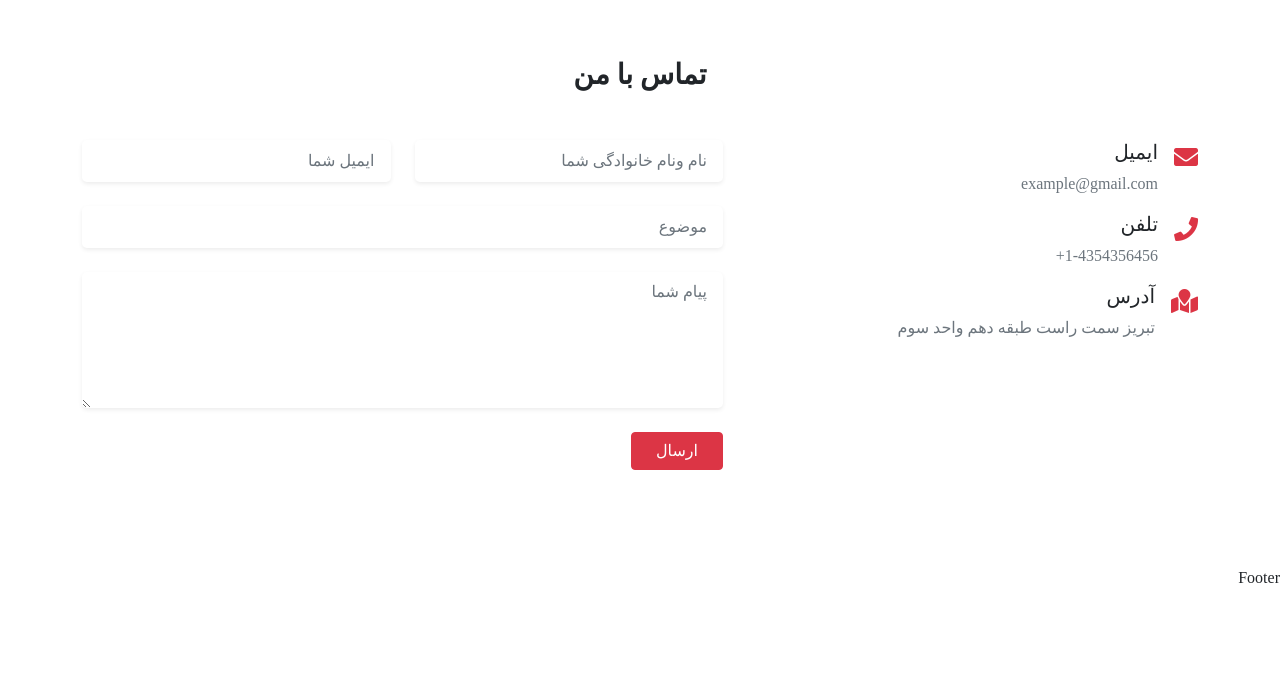
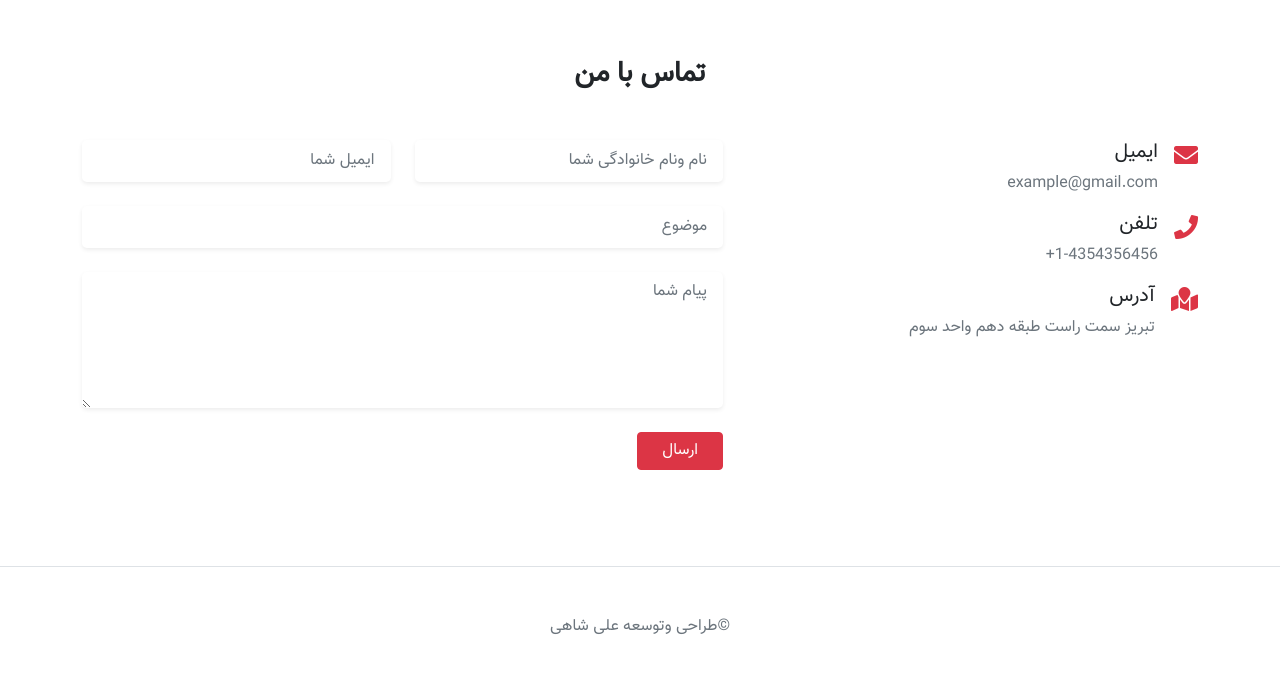
Before and after one commit to alishahi7645/alishahi-website, a React (Create React App) app: page / in a window 1280 px wide. Shown: the part 2707-3380 px from the top of the page. Before the commit the page ends 3297 px from the top, so only its background shows below. Built offline with nearby package versions, Linux system fonts and the light colour scheme; the HTML template or start-up script is replaced by a standard one.

Commit message:
end styling header and changed font project

```diff
--- a/public/css/style.css
+++ b/public/css/style.css
@@ -4,3 +4,6 @@
     src : url('../fonts/vazir.ttf') format('truetype'),
     url('../fonts/vazir.woff') format('woff');
 }
+body{
+    font-family: 'vazir';
+}
--- a/public/index.html
+++ b/public/index.html
@@ -10,6 +10,7 @@
       content="Web site created using create-react-app"
     />
     <link rel="apple-touch-icon" href="%PUBLIC_URL%/logo192.png" />
+    <link rel="stylesheet" href="./css/style.css">
     <!--
       manifest.json provides metadata used when your web app is installed on a
       user's mobile device or desktop. See https://developers.google.com/web/fundamentals/web-app-manifest/
--- a/src/App.js
+++ b/src/App.js
@@ -5,6 +5,7 @@ import Header from './components/Header/Header.js'
 import Home from './components/Home/Home.js';
 import Portfolio from './components/Portfolio/Portfolio.js';
 import Services from './components/Services/Services.js';
+import './index.css'
 function App() {
   return (
     <div>
--- a/src/components/Footer/Footer.js
+++ b/src/components/Footer/Footer.js
@@ -2,7 +2,17 @@ import React from 'react'
 
 function Footer() {
   return (
-    <div>Footer</div>
+    <div className='footer py-5 border-top'>
+        <div className="container">
+            <div className="row">
+                <div className="col-lg-12">
+                    <p className="text-muted m-0 text-center">
+                        &copy;طراحی وتوسعه علی شاهی
+                    </p>
+                </div>
+            </div>
+        </div>
+    </div>
   )
 }
 
--- a/src/index.css
+++ b/src/index.css
@@ -4,6 +4,7 @@
   text-decoration: none;
   list-style: none;
   outline: none;
+  font-family: 'vazir';
 }
 body {
   direction: rtl;
```
